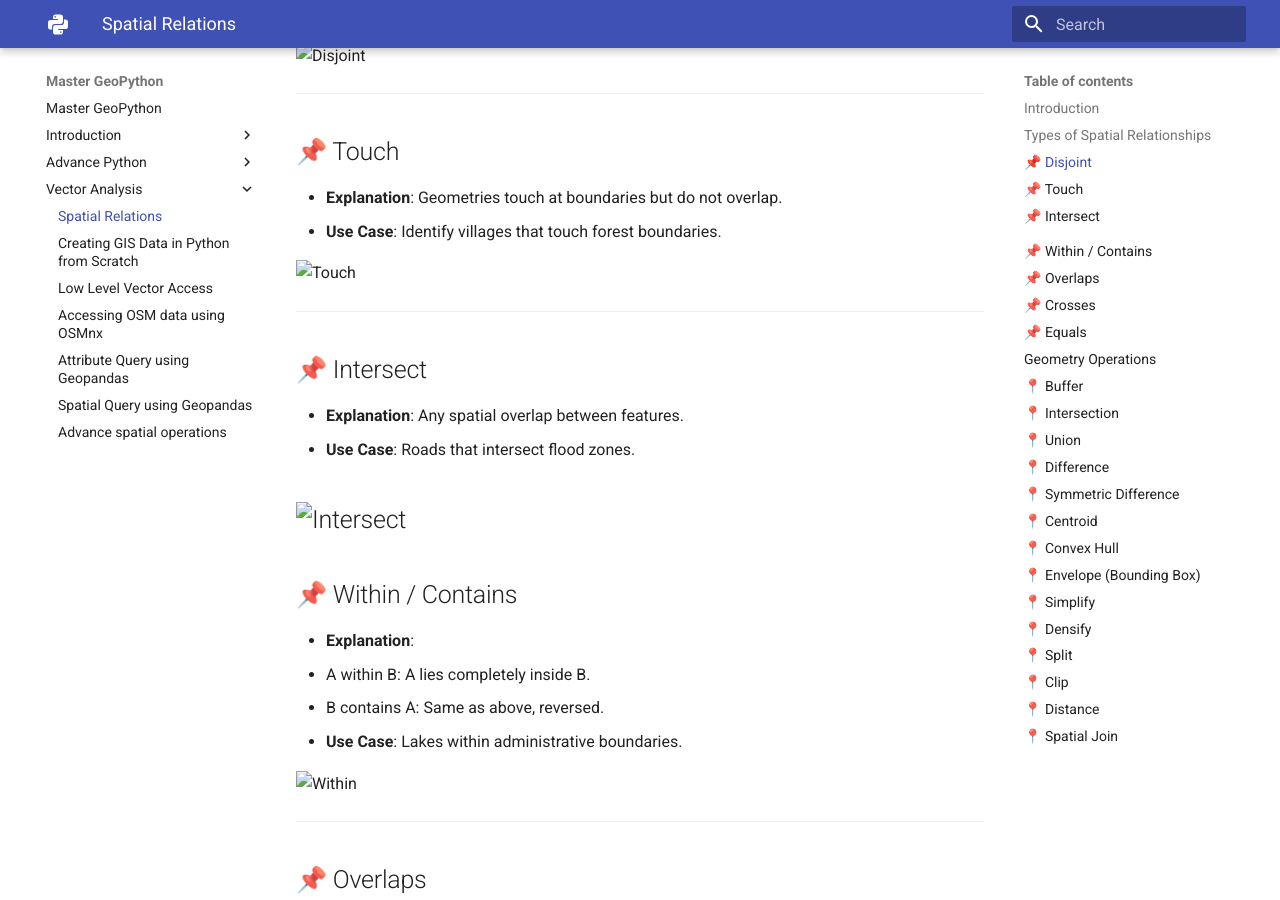
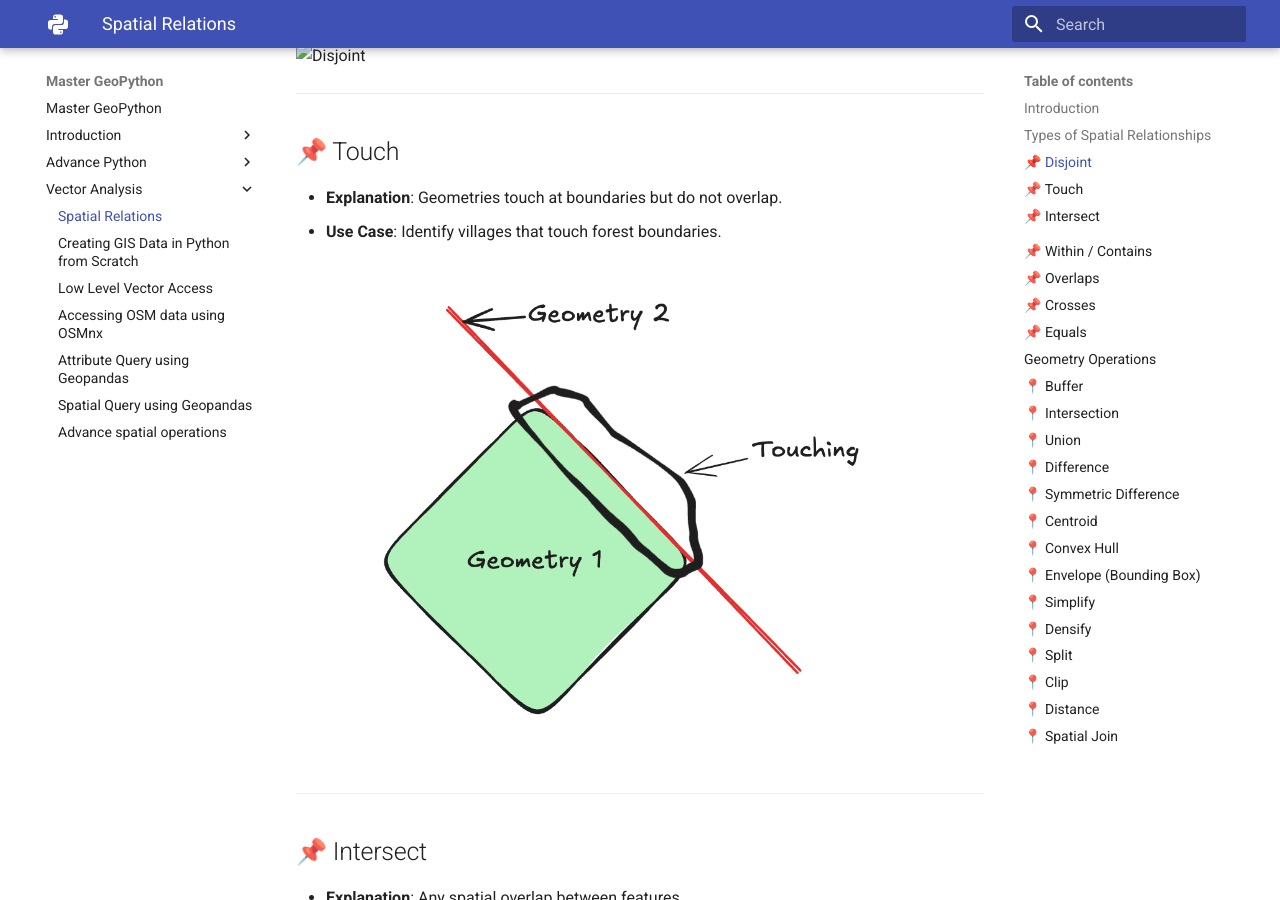
Before and after one commit to Rotten-Grapes-Pvt-Ltd/geopython.rottengrapes.tech, an MkDocs documentation site: the page built from docs/vector-analysis/spatial_relations.md, in a window 1280 px wide and 900 px high, scrolled down 574 px. Built offline with MkDocs 1.6.1 and Material for MkDocs 9.7.7, drawn with Linux system fonts in a browser that asks for light colours.

Commit message:
fixed assets

```diff
--- a/docs/vector-analysis/spatial_relations.md
+++ b/docs/vector-analysis/spatial_relations.md
@@ -18,8 +18,7 @@
 - **Explanation**: No common point between geometries.
 - **Use Case**: Find urban areas not impacted by flooding zones.
 
-
-![Disjoint](assets/images/spatial/Disjoint.png)
+![Disjoint](2spatial/Disjoint.png)
 
 ---
 
@@ -28,7 +27,7 @@
 - **Explanation**: Geometries touch at boundaries but do not overlap.
 - **Use Case**: Identify villages that touch forest boundaries.
 
-![Touch](assets/images/spatial/touching.png)
+![Touch](../assets/images/spatial/touching.png)
 
 ---
 
@@ -37,7 +36,7 @@
 - **Explanation**: Any spatial overlap between features.
 - **Use Case**: Roads that intersect flood zones.
 
-![Intersect](assets/images/spatial/intersect.png)
+![Intersect](../assets/images/spatial/intersect.png)
 ---
 
 ## 📌 Within / Contains
@@ -47,7 +46,7 @@
   - B contains A: Same as above, reversed.
 - **Use Case**: Lakes within administrative boundaries.
 
-![Within](assets/images/spatial/Within.png)
+![Within](../assets/images/spatial/Within.png)
 
 
 ---
@@ -57,7 +56,7 @@
 - **Explanation**: Features partially overlap but neither completely contains the other.
 - **Use Case**: Identify conflict zones between mining and wildlife areas.
 
-![Overlaps](assets/images/spatial/Overlaps.png)
+![Overlaps](../assets/images/spatial/Overlaps.png)
 
 ---
 
@@ -66,7 +65,7 @@
 - **Explanation**: Features cross each other like an 'X'.
 - **Use Case**: Rivers crossing roads or railways.
 
-![Crosses](assets/images/spatial/Crosses.png)
+![Crosses](../assets/images/spatial/Crosses.png)
 
 ---
 
@@ -76,7 +75,7 @@
 - **Use Case**: Validate duplicate parcel entries.
 
 
-![Equals](assets/images/spatial/Equals.png)
+![Equals](../assets/images/spatial/Equals.png)
 
 
 
@@ -92,7 +91,7 @@
 - **Use Case**: Identify schools within 500m of highways.
 
 
-![Buffer](assets/images/spatial/Buffer.png)
+![Buffer](../assets/images/spatial/Buffer.png)
 
 ---
 
@@ -101,7 +100,7 @@
 - **Explanation**: Extracts shared area between layers.
 - **Use Case**: Areas where agriculture and flood zones overlap.
 
-![Intersection](assets/images/spatial/Intersection.png)
+![Intersection](../assets/images/spatial/Intersection.png)
 
 ---
 
@@ -110,7 +109,7 @@
 - **Explanation**: Merges geometries into one combined shape.
 - **Use Case**: Combine two adjacent conservation zones.
 
-![Union](assets/images/spatial/Union.png)
+![Union](../assets/images/spatial/Union.png)
 
 ---
 
@@ -119,7 +118,7 @@
 - **Explanation**: Removes the area of B from A.
 - **Use Case**: Exclude roads from construction zones.
 
-![Difference](assets/images/spatial/Difference.png)
+![Difference](../assets/images/spatial/Difference.png)
 
 ---
 
@@ -128,7 +127,7 @@
 - **Explanation**: Returns areas unique to each geometry.
 - **Use Case**: Change detection between two land-use years.
 
-![Symmetric Difference](assets/images/spatial/SymmetricDifference.png)
+![Symmetric Difference](../assets/images/spatial/SymmetricDifference.png)
 
 ---
 
@@ -137,7 +136,7 @@
 - **Explanation**: Finds the geometric center of a shape.
 - **Use Case**: Label location of administrative zones.
 
-![Centroid](assets/images/spatial/Centroid.png)
+![Centroid](../assets/images/spatial/Centroid.png)
 
 
 ---
@@ -147,7 +146,7 @@
 - **Explanation**: Smallest convex polygon enclosing a geometry.
 - **Use Case**: Estimate range of animal movement from GPS points.
 
-![Convex Hull](assets/images/spatial/ConvexHull.png)
+![Convex Hull](../assets/images/spatial/ConvexHull.png)
 
 ---
 
@@ -156,7 +155,7 @@
 - **Explanation**: Minimum bounding rectangle that encloses a feature.
 - **Use Case**: Indexing features for faster processing.
 
-![Envelope](assets/images/spatial/Envelope.png)
+![Envelope](../assets/images/spatial/Envelope.png)
 
 ---
 
@@ -166,7 +165,7 @@
 - **Use Case**: Create simplified boundaries for web maps.
 
 
-![Simplify](assets/images/spatial/Simplify.png)
+![Simplify](../assets/images/spatial/Simplify.png)
 
 ---
 
@@ -175,7 +174,7 @@
 - **Explanation**: Adds vertices at regular intervals along geometry.
 - **Use Case**: Improve accuracy for projection transformations.
 
-![Densify](assets/images/spatial/Densify.png)
+![Densify](../assets/images/spatial/Densify.png)
 
 ---
 
@@ -184,7 +183,7 @@
 - **Explanation**: Divides geometry using a line or another polygon.
 - **Use Case**: Split a district into zones using a river.
 
-![Split](assets/images/spatial/Split.png)
+![Split](../assets/images/spatial/Split.png)
 
 ---
 
@@ -193,7 +192,7 @@
 - **Explanation**: Cuts a geometry using another as a mask.
 - **Use Case**: Clip land-use data to a city boundary.
 
-![Clip](assets/images/spatial/Clip.png)
+![Clip](../assets/images/spatial/Clip.png)
 
 ---
 
```
